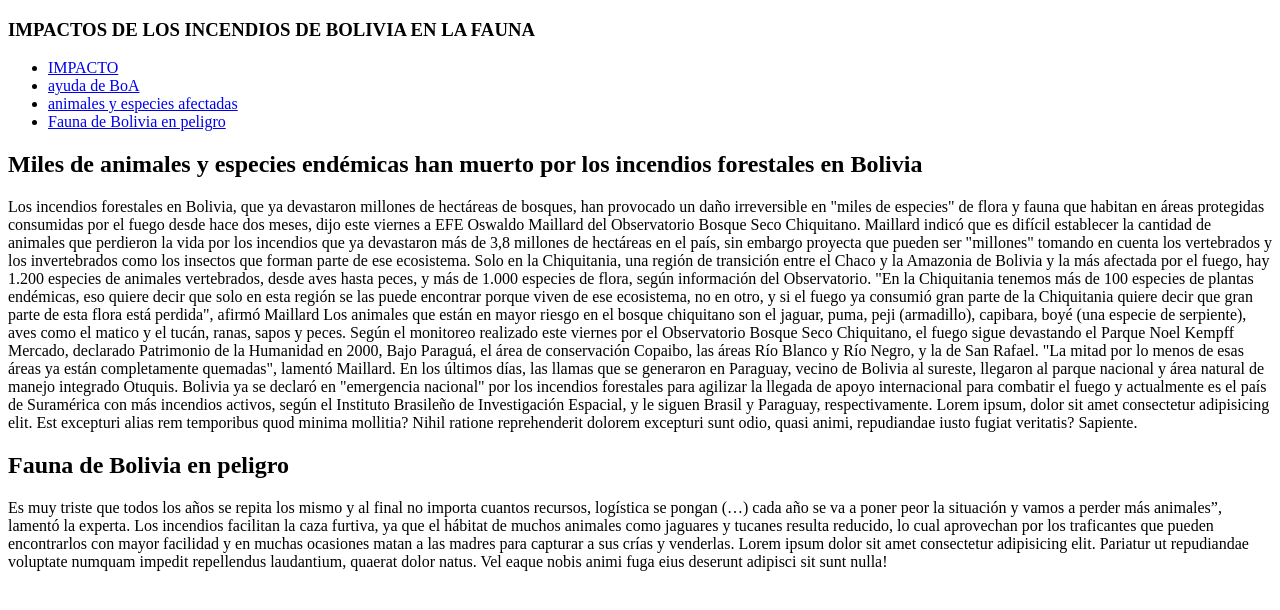
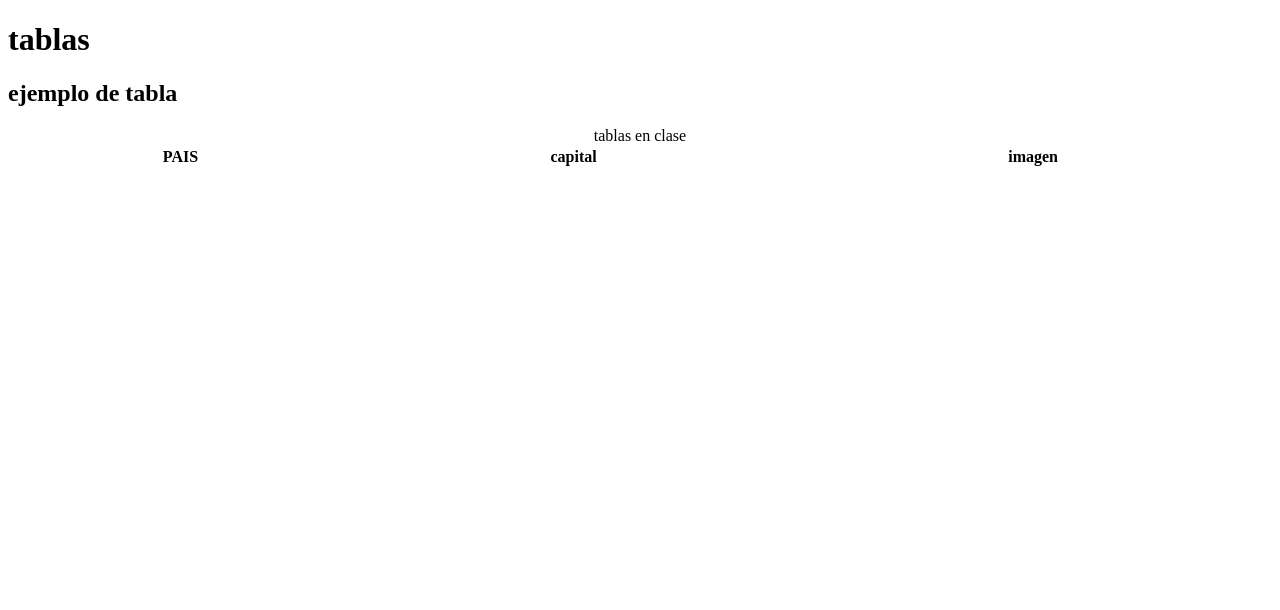
Before and after one commit to gaby1702/unicornio, a plain HTML site: page index.html in a window 1280 px wide. Drawn offline with Linux system fonts and the light colour scheme.

Commit message:
Add files via upload

```diff
--- a/index.html
+++ b/index.html
@@ -1,72 +1,27 @@
 <!DOCTYPE html>
 <html lang="en">
-
 <head>
     <meta charset="UTF-8">
     <meta name="viewport" content="width=device-width, initial-scale=1.0">
-    <title>FAUNA EN PELIGRO</title>
+    <title>Document</title>
+    <style>
+    table,th,td{border 2px solid;}
+    </style>
 </head>
-
 <body>
-    <h3>IMPACTOS DE LOS INCENDIOS DE BOLIVIA EN LA FAUNA</h3>
-    <ul>
-        <li><a href="https://lapatria.bo/2024/09/05/desgarrador-impacto-de-incendios-forestales-sobre-fauna-en-bolivia/"
-                target="_blank">IMPACTO</a></li>
-        <li><a href="https://lapatria.bo/2024/09/12/habilitan-vuelos-gratuitos-para-veterinarios-y-biologos-que-ayuden-a-animales-afectados-por-los-incendios/"
-                target="_blank">ayuda de BoA</a></li>
-        <li><a href="#anim">animales y especies afectadas</a>
-        <li><a href="#pel">Fauna de Bolivia en peligro</a>
-    </ul>
-    <a name="anim"></a>
-    <h2>Miles de animales y especies endémicas han muerto por los incendios forestales en Bolivia</h2>
-    <p>Los incendios forestales en Bolivia, que ya devastaron millones de hectáreas de bosques, han provocado un daño
-        irreversible en "miles de especies" de flora y fauna que habitan en áreas protegidas consumidas por el fuego
-        desde hace dos meses, dijo este viernes a EFE Oswaldo Maillard del Observatorio Bosque Seco Chiquitano.
-
-        Maillard indicó que es difícil establecer la cantidad de animales que perdieron la vida por los incendios que ya
-        devastaron más de 3,8 millones de hectáreas en el país, sin embargo proyecta que pueden ser "millones" tomando
-        en cuenta los vertebrados y los invertebrados como los insectos que forman parte de ese ecosistema.
-
-        Solo en la Chiquitania, una región de transición entre el Chaco y la Amazonia de Bolivia y la más afectada por
-        el fuego, hay 1.200 especies de animales vertebrados, desde aves hasta peces, y más de 1.000 especies de flora,
-        según información del Observatorio.
-
-        "En la Chiquitania tenemos más de 100 especies de plantas endémicas, eso quiere decir que solo en esta región se
-        las puede encontrar porque viven de ese ecosistema, no en otro, y si el fuego ya consumió gran parte de la
-        Chiquitania quiere decir que gran parte de esta flora está perdida", afirmó Maillard
-
-        Los animales que están en mayor riesgo en el bosque chiquitano son el jaguar, puma, peji (armadillo), capibara,
-        boyé (una especie de serpiente), aves como el matico y el tucán, ranas, sapos y peces.
-
-        Según el monitoreo realizado este viernes por el Observatorio Bosque Seco Chiquitano, el fuego sigue devastando
-        el Parque Noel Kempff Mercado, declarado Patrimonio de la Humanidad en 2000, Bajo Paraguá, el área de
-        conservación Copaibo, las áreas Río Blanco y Río Negro, y la de San Rafael.
-
-        "La mitad por lo menos de esas áreas ya están completamente quemadas", lamentó Maillard.
-
-        En los últimos días, las llamas que se generaron en Paraguay, vecino de Bolivia al sureste, llegaron al parque
-        nacional y área natural de manejo integrado Otuquis.
-
-        Bolivia ya se declaró en "emergencia nacional" por los incendios forestales para agilizar la llegada de apoyo
-        internacional para combatir el fuego y actualmente es el país de Suramérica con más incendios activos, según el
-        Instituto Brasileño de Investigación Espacial, y le siguen Brasil y Paraguay, respectivamente.
-        Lorem ipsum, dolor sit amet consectetur adipisicing elit. Est excepturi alias rem temporibus quod minima
-        mollitia? Nihil ratione reprehenderit dolorem excepturi sunt odio, quasi animi, repudiandae iusto fugiat
-        veritatis? Sapiente.
-    </p>
-    <a name="pel"></a>
-    <h2>Fauna de Bolivia en peligro</h2>
-    <p>Es muy triste que todos los años se repita los mismo y al final no importa cuantos recursos, logística se pongan
-        (…) cada año se va a poner peor la situación y vamos a perder más animales”, lamentó la experta.
-
-        Los incendios facilitan la caza furtiva, ya que el hábitat de muchos animales como jaguares y tucanes resulta
-        reducido, lo cual aprovechan por los traficantes que pueden encontrarlos con mayor facilidad y en muchas
-        ocasiones matan a las madres para capturar a sus crías y venderlas.
-        Lorem ipsum dolor sit amet consectetur adipisicing elit. Pariatur ut repudiandae voluptate numquam impedit
-        repellendus laudantium, quaerat dolor natus. Vel eaque nobis animi fuga eius deserunt adipisci sit sunt nulla!
-    </p>
-
+    <header>
+        <h1>tablas</h1>
+    </header>
+    <article>
+        <h2>ejemplo de tabla</h2>
+        <table style=" width: 100% ">
+            <caption> tablas en clase</caption>
+            <tr>
+                <th>PAIS</th>
+                <th>capital</th>
+                <th>imagen</th>
+            </tr>
+        </table>
+    </article>
 </body>
-
-
 </html>
```
